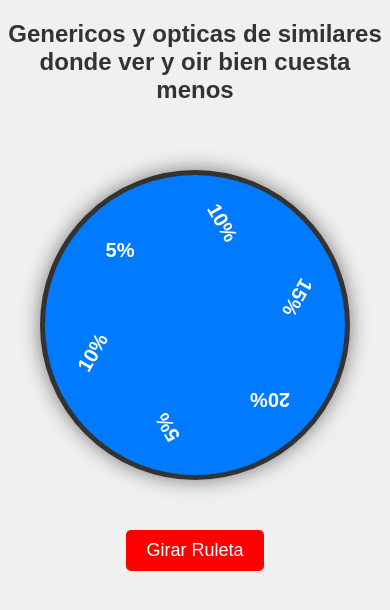
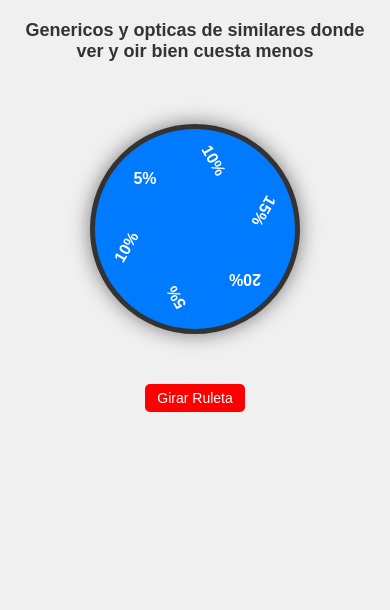
Before and after one commit to CarlosArroyoG/Ruletadescuento, a plain HTML site: page index.html in a window 390 px wide. Drawn offline with Linux system fonts and the light colour scheme.

Commit message:
Update styles.css

```diff
--- a/styles.css
+++ b/styles.css
@@ -2,6 +2,7 @@ body {
     font-family: Arial, sans-serif;
     text-align: center;
     background-color: #f0f0f0;
+    padding: 0 15px; /* Añadir un pequeño padding lateral para pantallas más pequeñas */
 }
 
 h1 {
@@ -75,3 +76,63 @@ h1 {
     margin-top: 20px;
     font-size: 20px;
 }
+
+/* Media queries para pantallas más pequeñas */
+
+@media (max-width: 768px) {
+    h1 {
+        font-size: 20px; /* Reducir el tamaño del título en pantallas más pequeñas */
+    }
+
+    .wheel {
+        width: 250px;
+        height: 250px; /* Reducir el tamaño de la ruleta */
+    }
+
+    .section {
+        font-size: 18px;
+        line-height: 125px; /* Ajustar el tamaño del texto dentro de la ruleta */
+    }
+
+    #spinButton {
+        padding: 8px 16px; /* Hacer el botón más pequeño */
+        font-size: 16px;
+    }
+
+    #result {
+        font-size: 20px; /* Reducir el tamaño del texto del resultado */
+    }
+
+    #couponMessage {
+        font-size: 18px; /* Ajustar el tamaño del mensaje */
+    }
+}
+
+@media (max-width: 480px) {
+    h1 {
+        font-size: 18px; /* Título más pequeño para pantallas móviles */
+    }
+
+    .wheel {
+        width: 200px;
+        height: 200px; /* Reducir la ruleta aún más para pantallas pequeñas */
+    }
+
+    .section {
+        font-size: 16px;
+        line-height: 100px; /* Ajustar el texto dentro de la ruleta */
+    }
+
+    #spinButton {
+        padding: 6px 12px; /* Botón más pequeño */
+        font-size: 14px;
+    }
+
+    #result {
+        font-size: 18px;
+    }
+
+    #couponMessage {
+        font-size: 16px;
+    }
+}
```
